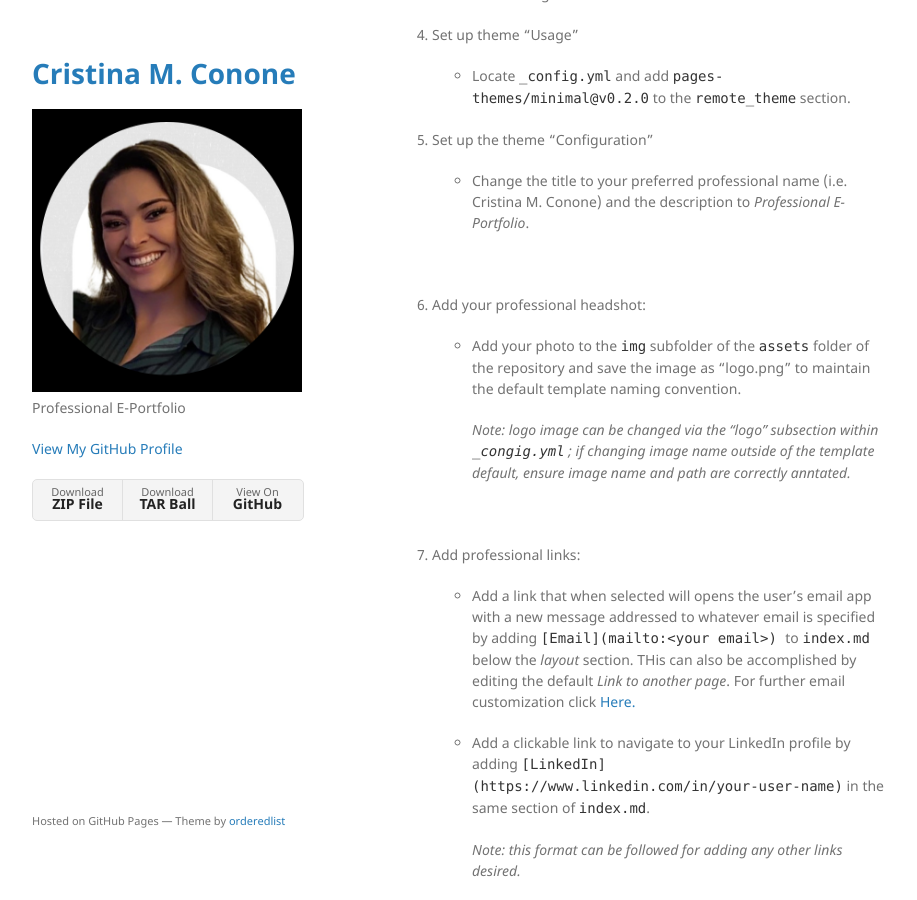
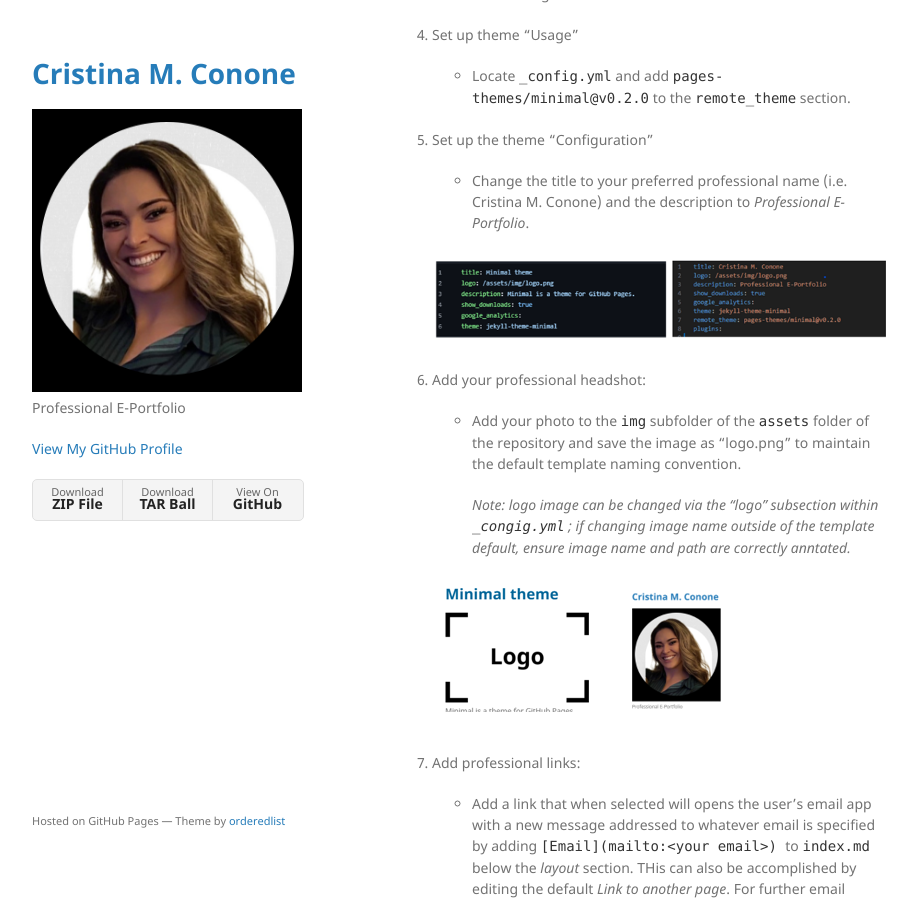
Before and after one commit to c-conone/c-conone.github.io, a Jekyll site: the page built from subpage_1/index.md, in a window 1280 px wide and 900 px high, scrolled down 1806 px. Shown: the whole window, without its empty margins (178-1095 px from the left). Built offline with Jekyll 4.4.1, drawn with Linux system fonts in a browser that asks for light colours; our own code applies the rules of GitHub Pages for plain Markdown files.

Commit message:
update to index.md images

```diff
--- a/subpage_1/index.md
+++ b/subpage_1/index.md
@@ -85,7 +85,7 @@
 
 
 
-    ![](assets/img/config_update.png)
+    ![](../assets/img/config_update.png)
 
 
 
@@ -100,7 +100,7 @@
 
 
 
-    ![](assets/img/logo_update.png)
+    ![](../assets/img/logo_update.png)
 
 
 
@@ -116,7 +116,7 @@
 
 
 
-![](assets/img/updatedlinks.png)
+![](../assets/img/updatedlinks.png)
 
 
 
@@ -126,7 +126,7 @@
     - Edit default headers and subsections to add professional summary, skills, work experience, and education. The template default provides `markdown` syntax that can be utilized.
 
 
-![](assets/img/updated_indexmd.png)
+![](../assets/img/updated_indexmd.png)
 
 
 ### Save Changes and Commit
@@ -145,4 +145,4 @@
 
 ### Final Result
 
-  ![](assets/img/eportfolio.png)
+  ![](../assets/img/eportfolio.png)
```
